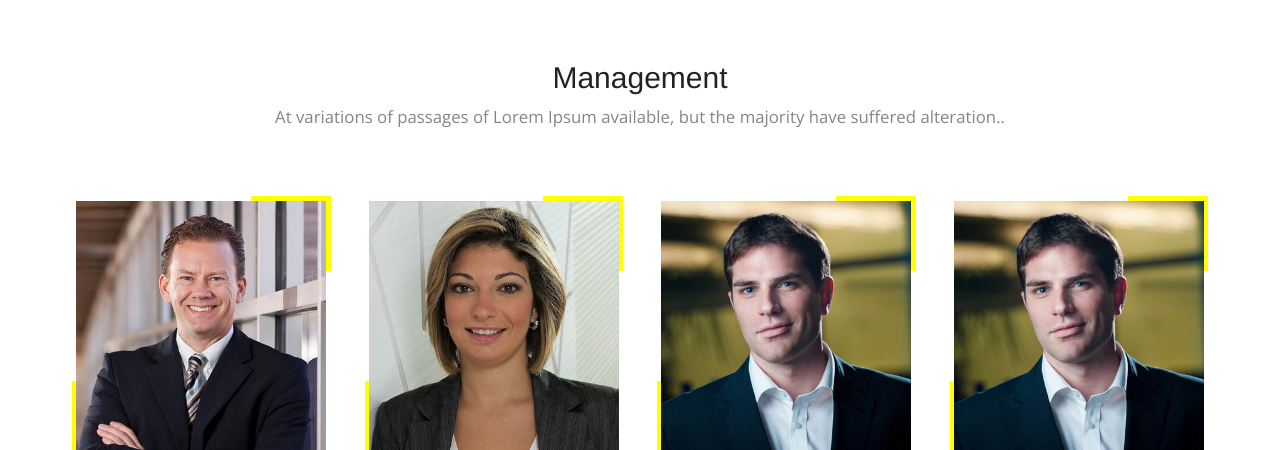
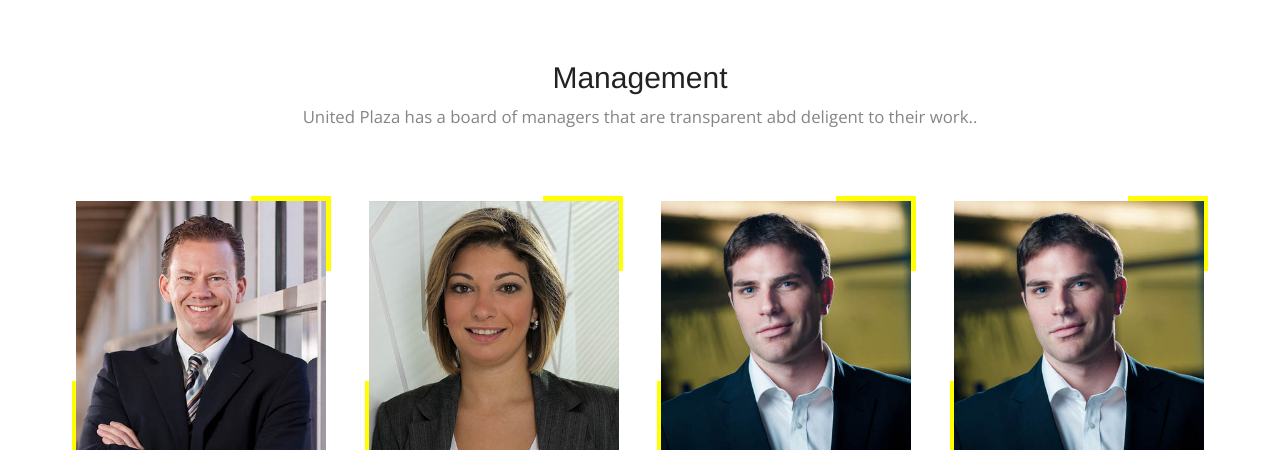
Before and after one commit to dancoon/Rental_Management_Website, a Django app: page / in a window 1280 px wide. Shown: the part 2821-3271 px from the top of the page. Run offline with Django 4.2, Linux system fonts and the light colour scheme; some libraries are stand-ins or nearby versions.

Commit message:
Some changes on management

```diff
--- a/core/templates/components/team.html
+++ b/core/templates/components/team.html
@@ -4,7 +4,7 @@
       <div class="heading text-center">
         <!-- Heading -->
         <h2>Management</h2>
-        <p>At variations of passages of Lorem Ipsum available, but the majority have suffered alteration..</p>
+        <p>United Plaza has a board of managers that are transparent abd deligent to their work..</p>
       </div>
       <!-- Team Member's Details -->
       <div class="team-content">
```
